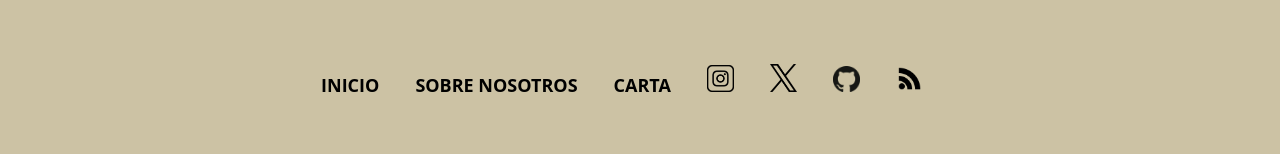
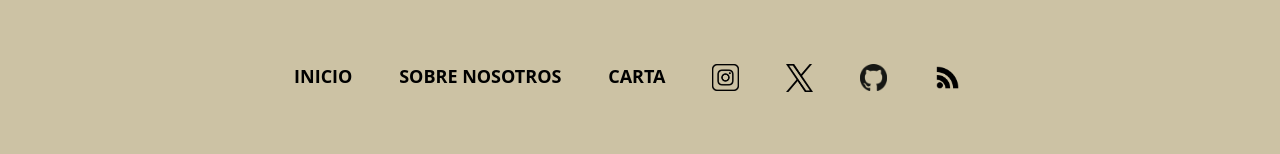
Before and after one commit to Deathvks/EL-REFUGIO-DEL-GOURMET, a React (Vite) app: page / in a window 1280 px wide. Shown: the part 4339-4493 px from the top of the page. Built offline with nearby package versions, Linux system fonts and the light colour scheme; no server answers; the database is empty.

Commit message:
fixed footer

```diff
--- a/src/components/footer/Footer.css
+++ b/src/components/footer/Footer.css
@@ -25,7 +25,8 @@ footer{
     color: rgb(0, 0, 0);
     margin: 0 auto;
     padding-right: 1em;
-    font-size: 13px;
+    margin-left: 0.6em;
+    font-size: 11px;
     text-transform: uppercase;
     font-weight: bold;
 }
@@ -92,6 +93,13 @@ footer{
 .footer-text-copyright{
     color: rgb(0, 0, 0);
     font-size: 12px;
+}
+
+.footer-test{
+    display: flex;
+    margin: 0 auto;
+    justify-content: center;
+    text-align: center;
 }
 
 /* Extra small devices (phones, 600px and down) */
--- a/src/components/footer/Footer.jsx
+++ b/src/components/footer/Footer.jsx
@@ -16,7 +16,7 @@ function Footer() {
           </a>
         </div>
 
-        <nav>
+        <nav className="footer-test">
           <a href="./">Inicio</a>
           <a href="/about">Sobre Nosotros</a>
           <a href="/menu">Carta</a>
```
